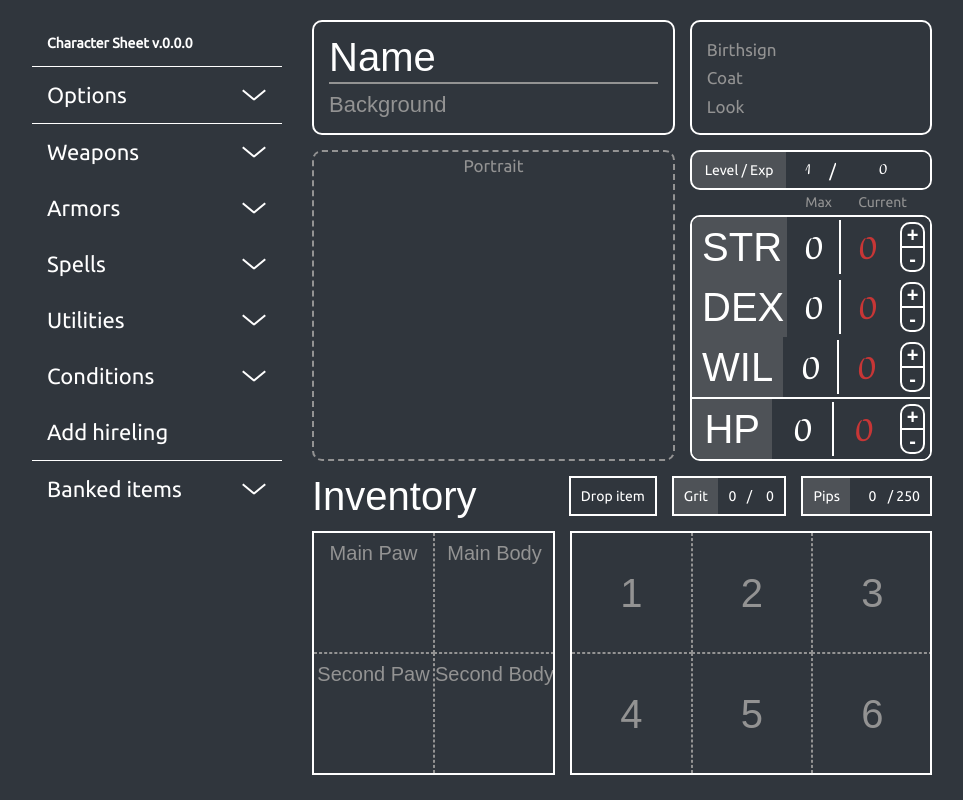
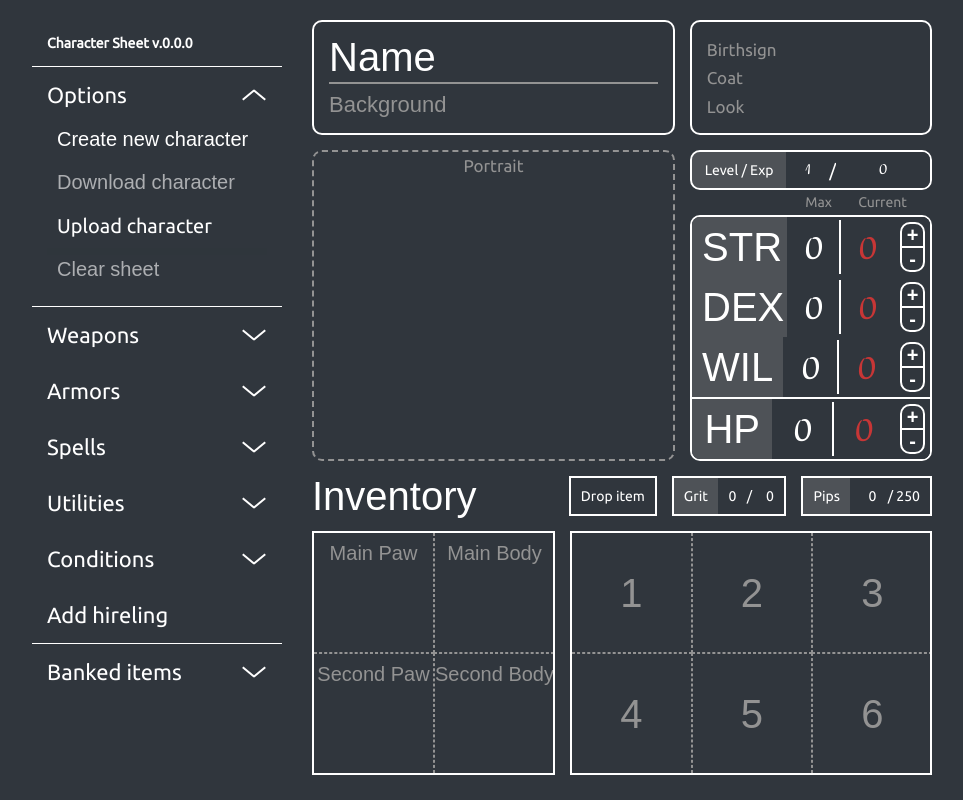
Before and after one commit to BrightsDays/mausritter-online-sheet, a Vue app: page / in a window 1280 px wide. Shown: the whole page, without its empty margins (158-1121 px from the left). Built offline with nearby package versions, Linux system fonts and the light colour scheme; a web font is replaced by a local one.

Commit message:
update ui-details

```diff
--- a/src/components/menu/MenuSection.vue
+++ b/src/components/menu/MenuSection.vue
@@ -13,6 +13,7 @@
       <ui-details
         title="Options"
         class="menu--bordered"
+        :is-open="true"
       >
         <button
           class="menu__item"
@@ -47,20 +48,14 @@
           class="menu__item"
           disabled
         >
-          Save to local storage
-        </button>
+          Save as PDF
+        </button> -->
         <button
           class="menu__item"
-          disabled
+          :disabled="!characterStore.name"
         >
-          Load from local storage
-        </button> -->
-        <!-- <button
-          class="menu__item"
-          disabled
-        >
-          Save as PDF
-        </button> -->
+          Clear sheet
+        </button>
       </ui-details>
       <ui-details title="Weapons">
         <menu-items :items-list="weaponList" />
--- a/src/components/ui/UiDetails.vue
+++ b/src/components/ui/UiDetails.vue
@@ -21,10 +21,17 @@
 import { ref } from 'vue'
 
 const props = defineProps({
-  title: {type: String, default: 'Title'}
+  title: {
+    type: String,
+    default: 'Title'
+  },
+  isOpen: {
+    type: Boolean,
+    required: false
+  }
 })
 
-const isOpen = ref(false)
+const isOpen = ref(props.isOpen || false)
 
 const toggleDetails = () => {
   isOpen.value = !isOpen.value
```
